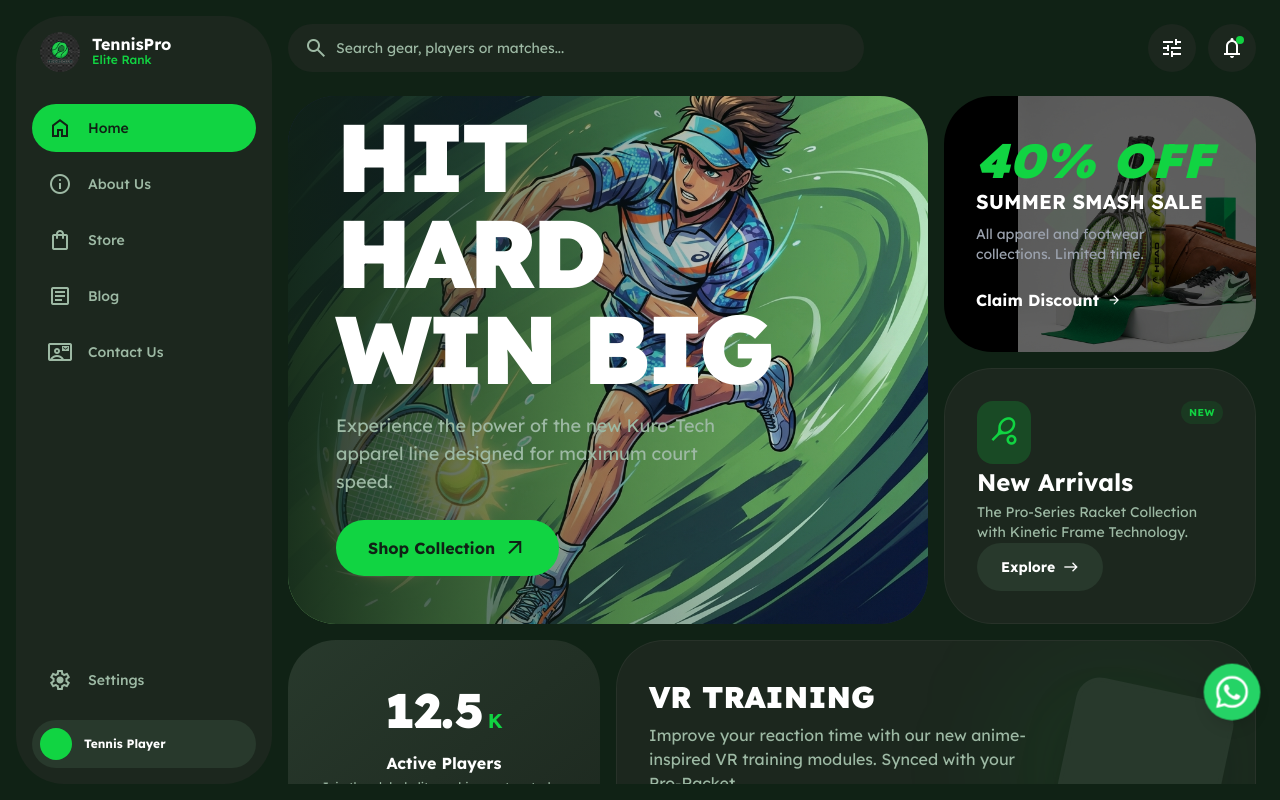
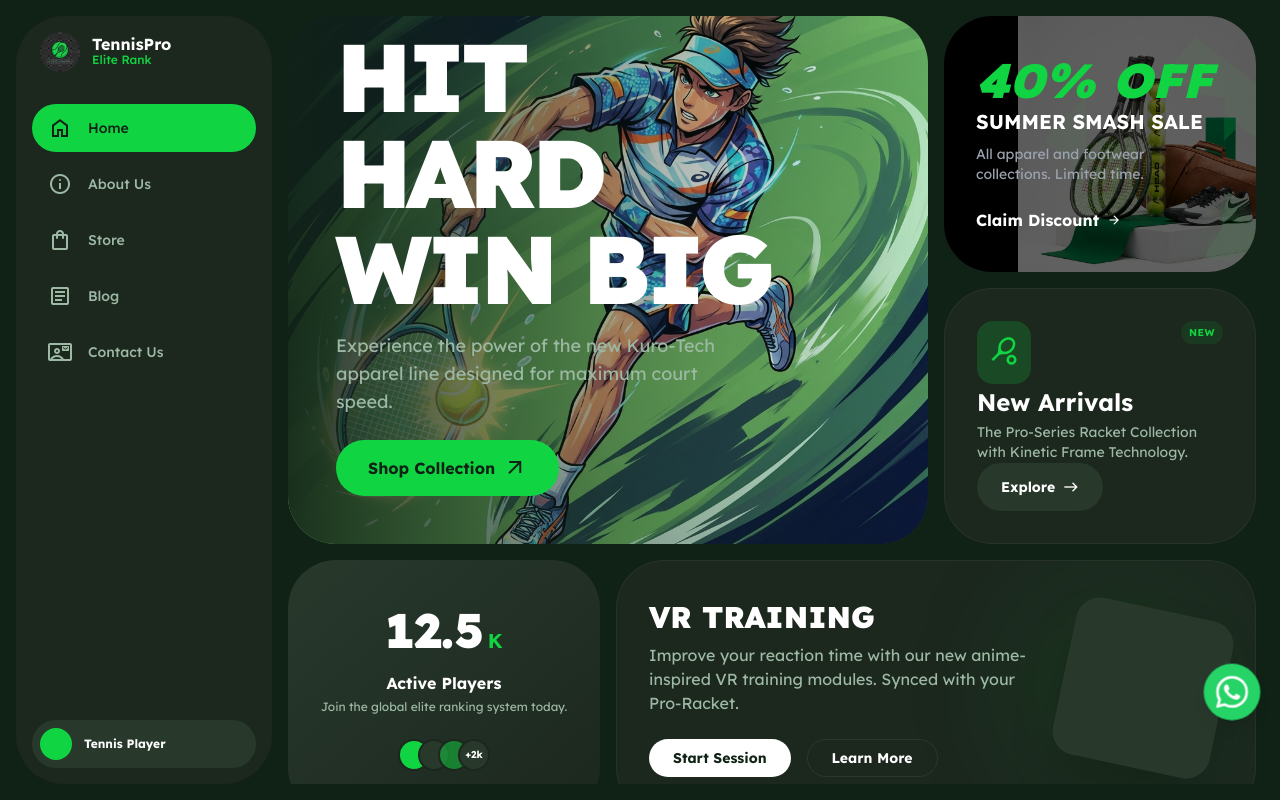
Before and after one commit to mohhaidaribaddillah/gravity-tennispro, a plain HTML site: page index.html in a window 1280 px wide. Drawn offline with nearby package versions, Linux system fonts and the light colour scheme.

Commit message:
Update index.html

```diff
--- a/index.html
+++ b/index.html
@@ -187,11 +187,6 @@
 
             <!-- Profile Bottom -->
             <div class="flex flex-col gap-2">
-                <a class="flex items-center gap-4 px-4 py-3 rounded-full text-[#9db9a4] hover:bg-[#28392c] transition-colors"
-                    href="#settings">
-                    <span class="material-symbols-outlined">settings</span>
-                    <span class="text-sm font-medium">Settings</span>
-                </a>
                 <div class="flex items-center gap-3 p-2 bg-[#28392c] rounded-full mt-2">
                     <div class="bg-center bg-no-repeat aspect-square bg-cover rounded-full size-8 bg-primary"></div>
                     <div class="flex flex-col overflow-hidden">
@@ -203,28 +198,6 @@
 
         <!-- Main Content Area -->
         <main class="flex-1 flex flex-col gap-4 overflow-y-auto pr-2">
-            <!-- Top Header -->
-            <header class="flex items-center justify-between w-full h-16 shrink-0 flex-wrap gap-2">
-                <div class="flex-1 max-w-xl min-w-0">
-                    <div class="relative flex items-center">
-                        <span class="material-symbols-outlined absolute left-4 text-[#9db9a4]">search</span>
-                        <input
-                            class="w-full h-12 pl-12 pr-4 rounded-full border-none bg-[#1c271e] text-white placeholder:text-[#9db9a4] focus:ring-2 focus:ring-primary text-sm"
-                            placeholder="Search gear, players or matches..." type="text" />
-                    </div>
-                </div>
-                <div class="flex items-center gap-3">
-                    <button
-                        class="size-12 rounded-full bg-[#1c271e] text-white flex items-center justify-center hover:bg-[#28392c] transition-all">
-                        <span class="material-symbols-outlined">tune</span>
-                    </button>
-                    <button
-                        class="size-12 rounded-full bg-[#1c271e] text-white flex items-center justify-center hover:bg-[#28392c] transition-all relative">
-                        <span class="material-symbols-outlined">notifications</span>
-                        <span class="absolute top-3 right-3 size-2 bg-primary rounded-full"></span>
-                    </button>
-                </div>
-            </header>
 
             <!-- Bento Grid Layout -->
             <div class="grid grid-cols-1 md:grid-cols-12 md:grid-rows-6 gap-4 flex-1 min-h-[800px]">
```
